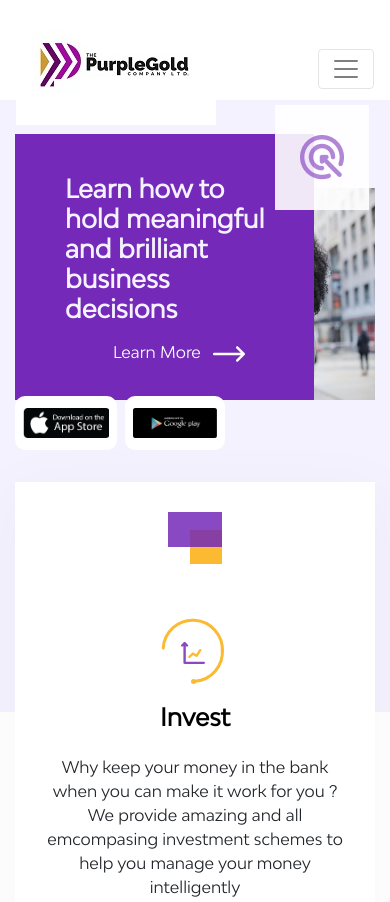
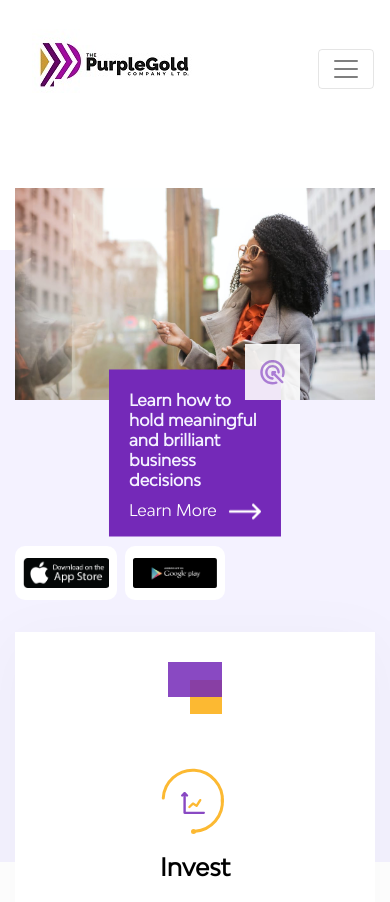
Before and after one commit to Oluwashina/PurpleGold, a plain HTML site: page index.html in a window 390 px wide. Shown: the top 902 px of the page. Drawn offline with nearby package versions, Linux system fonts and the light colour scheme.

Commit message:
media query for homepage designed

```diff
--- a/index.html
+++ b/index.html
@@ -61,14 +61,14 @@
                         and  brilliant <br>
                         business <br>
                         decisions</p>
-                        <div class="ml-5 " style="cursor: pointer;">
-                            <p class="text-white">Learn More  <img src="images/arrow.png" class="ml-2" width="32" height="15.5"></p>
+                        <div class="ml-lg-5 mt-n2 text-center" style="cursor: pointer;">
+                            <p class="text-white mb-0">Learn More  <img src="images/arrow.png" class="ml-2" width="32" height="15.5"></p>
                         </div>
                 </div>
 
                 <!-- signal design layout -->
                 <div class="signal-div">
-                    <img src="images/signal-hand.png" class="img-fluid">
+                    <img src="images/Target.svg" class="target-img">
                 </div>
 
 
@@ -193,7 +193,7 @@
                         <p>Our investment plans are targeted towards maximiaing your capital and helping you achieve your financial goals. We believe that no one is truly free until he is financially free hence we seek to add value to business minded individuals who believe in doing more with the capital they have helping them to achieve financial independence </p>
                     </div>
 
-                    <div class="mt-5 text-center text-lg-left">
+                    <div class="mt-lg-5 mt-4 text-center text-lg-left">
                         <button class="btn btn-invest">Invest Now <img src="images/arrow.png" class="ml-2" width="32" height="15.5"></button>
                     </div>
 
@@ -502,6 +502,11 @@
                 </div>
 
             </div>
+
+            <!-- copyright -->
+            <div class="text-center mt-4">
+                <p>Copyright <script>document.write(new Date().getFullYear())</script></p>
+            </div>
         </div>
     </footer>
 
--- a/style.css
+++ b/style.css
@@ -170,6 +170,10 @@ body {
   left: 260px;
   background: rgba(255, 255, 255, 0.89);
   padding: 30px 25px;
+}
+.target-img{
+  max-width: 100%;
+  height: auto;
 }
 .playstore-design {
   position: absolute;
@@ -573,6 +577,38 @@ body {
 /* ----MEDIA QUERY FOR MOBILE PHONES STYLES */
 @media (max-width: 767px) {
   /*  ----- Home section styles --------- */
+  .learn-div {
+    position: absolute;
+  bottom: -220px;
+  left: 50%;
+  transform: translate(-50%, -50%);
+  background: #7429b8;
+  padding: 20px 20px 15px 20px;
+    /* padding: 30px 20px; */
+  }
+  .learn-text{
+    font-size: 16px;
+    line-height: 20px;
+  }
+  .signal-div {
+    position: absolute;
+    bottom: 0px;
+    left: 230px;
+    background: rgba(255, 255, 255, 0.89);
+    padding: 15px 15px;
+  }
+  .target-img{
+    width: 25px;
+    height: 25px;
+  }
+  .first-bg{
+    margin-top: -150px;
+  }
+  .playstore-design {
+    position: absolute;
+    bottom: -200px;
+    display: flex;
+  }
   /* Features styles */
 .feature {
   padding: 30px 30px;
@@ -636,6 +672,10 @@ body {
     margin-top: 30px;
     margin-bottom: 30px;
   }
+  .footer-div{
+    padding-top: 50px;
+    padding-bottom: 50px;
+  }
 
   /* ---- End of Home styles ------- */
 
```
